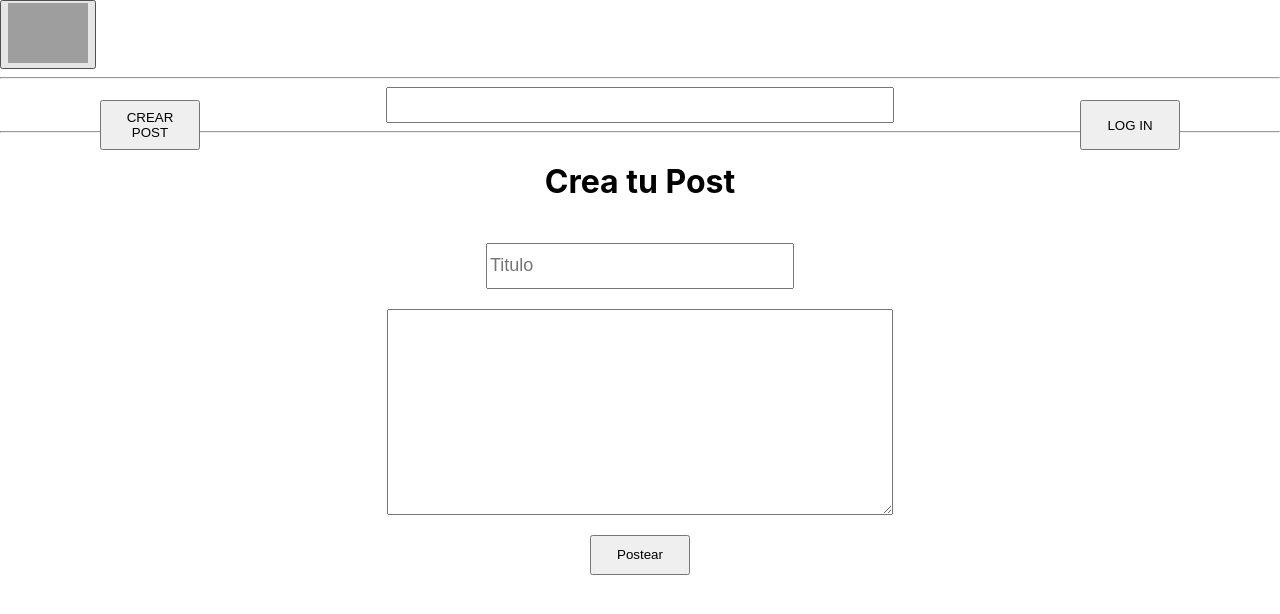
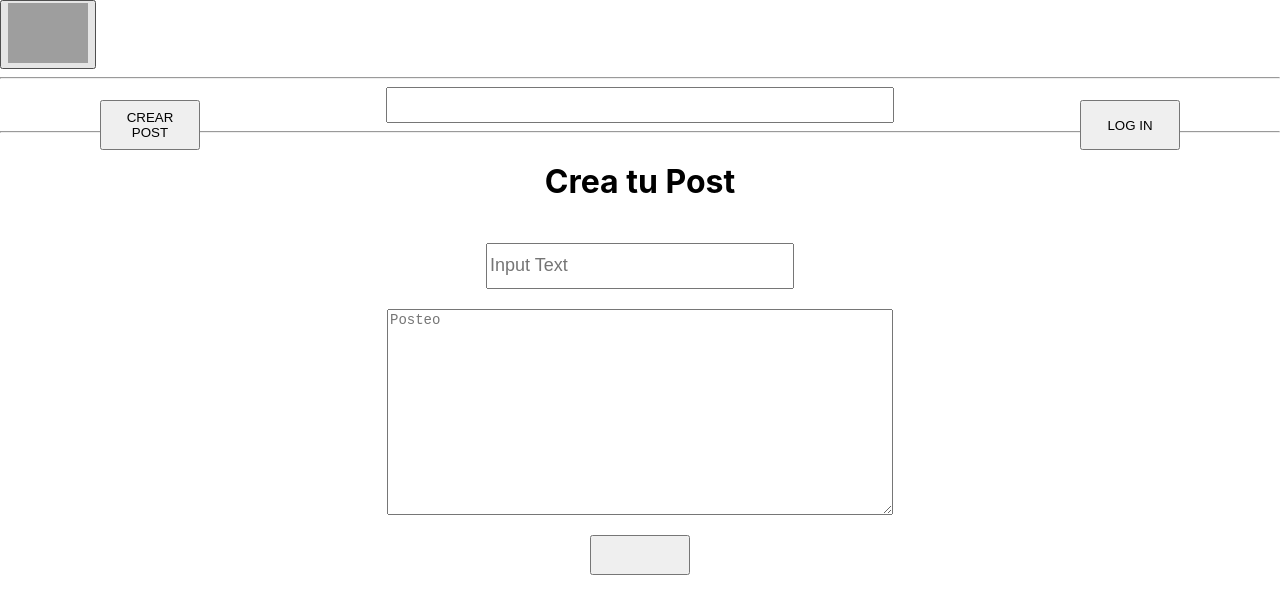
Before and after one commit to romanreyy/trabajoreact, a React (Create React App) app: page /CreatePost in a window 1280 px wide. Shown: the top 614 px of the page. Built offline with nearby package versions, Linux system fonts and the light colour scheme; grey boxes are pictures that could not be loaded.

Commit message:
"nuevo commit"

```diff
--- a/src/Conteiners/Do_Post.js
+++ b/src/Conteiners/Do_Post.js
@@ -1,10 +1,35 @@
-import React from "react";
+import React, {useState, useEffect} from "react";
 import {Link} from "react-router-dom";
 import {Icon} from "../components/icon";
 import {SearchBar} from "../components/search_bar";
 import {ButtonCreate} from "../components/create_post";
 import {Login} from "../components/login";
 export default function CreatePost (){
+    const [formData, setFormData] = useState({
+        inputText: '',
+        textArea: ''
+    });
+    const [dataList, setDataList] = useState(() => {
+        const savedData = localStorage.getItem('formData');
+        return savedData ? JSON.parse(savedData) : [];
+    });
+
+    useEffect(() => {
+        localStorage.setItem('formData', JSON.stringify(dataList));
+    }, [dataList]);
+
+    const handleInputChange = (e) => {
+        const { name, value } = e.target;
+        setFormData({ ...formData, [name]: value });
+    };
+
+    const handleSubmit = (e) => {
+        e.preventDefault();
+        const newData = { ...formData };
+        setDataList([...dataList, newData]);
+        setFormData({ inputText: '', textArea: '' });
+    };
+
         return (
             <div>
                 <nav>
@@ -22,7 +47,7 @@ export default function CreatePost (){
                     </Link>
                     <hr/>
                 </nav>
-                    <form
+                <form onSubmit={handleSubmit}
                       style={{
                           margin: "0 auto",
                           display: "flex",
@@ -33,7 +58,12 @@ export default function CreatePost (){
                 >
                     <h1>Crea tu Post</h1>
                     <br/>
-                    <input type="text" placeholder="Titulo"
+                    <input
+                        type="text"
+                        name="inputText"
+                        value={formData.inputText}
+                        onChange={handleInputChange}
+                        placeholder="Input Text"
                         style={{
                             height: "40px",
                             width: "300px",
@@ -42,6 +72,11 @@ export default function CreatePost (){
                     />
                     <br/>
                     <textarea
+                        name="textArea"
+                        placeholder="Posteo"
+                        value={formData.textArea}
+                        onChange={handleInputChange}
+
                         style={{
                             height: "200px",
                             width: "500px",
@@ -49,7 +84,7 @@ export default function CreatePost (){
                         }}
                     />
                     <br/>
-                    <input type="submit" value="Postear"
+                    <button type="submit" value="Postear"
                            style={{
                                height: "40px",
                                width: "100px"
--- /dev/null
+++ b/src/components/DataContext.js
@@ -0,0 +1,17 @@
+import React, { createContext, useContext, useState } from 'react';
+
+const DataContext = createContext();
+
+export const DataProvider = ({ children }) => {
+    const [dataList, setDataList] = useState([]);
+
+    return (
+        <DataContext.Provider value={{ dataList, setDataList }}>
+            {children}
+        </DataContext.Provider>
+    );
+};
+
+export const useData = () => {
+    return useContext(DataContext);
+};
--- a/src/components/posts.js
+++ b/src/components/posts.js
@@ -1,5 +1,6 @@
-
+import {useData} from "./DataContext";
 export function Posts() {
+        const {dataList} = useData();
         return (
             <div
                 style={{
@@ -16,10 +17,25 @@ export function Posts() {
             >
                 <h1> Hola Boca</h1>
                 <p>
-                Lorem Ipsum es simplemente el texto de relleno de las imprentas y archivos de texto. Lorem Ipsum ha sido el texto de relleno estándar de las industrias desde el año 1500, cuando un impresor (N. del T. persona que se dedica a la imprenta) desconocido usó una galería de textos y los mezcló de tal manera que logró hacer un libro de textos especimen.
-                No sólo sobrevivió 500 años, sino que tambien ingresó como texto de relleno en documentos electrónicos, quedando esencialmente igual al original. Fue popularizado en los 60s con la creación de las hojas "Letraset", las cuales contenian pasajes de Lorem Ipsum, y más recientemente con software de autoedición, como por ejemplo Aldus PageMaker,
+                    Lorem Ipsum es simplemente el texto de relleno de las imprentas y archivos de texto. Lorem Ipsum ha
+                    sido el texto de relleno estándar de las industrias desde el año 1500, cuando un impresor (N. del T.
+                    persona que se dedica a la imprenta) desconocido usó una galería de textos y los mezcló de tal
+                    manera que logró hacer un libro de textos especimen.
+                    No sólo sobrevivió 500 años, sino que tambien ingresó como texto de relleno en documentos
+                    electrónicos, quedando esencialmente igual al original. Fue popularizado en los 60s con la creación
+                    de las hojas "Letraset", las cuales contenian pasajes de Lorem Ipsum, y más recientemente con
+                    software de autoedición, como por ejemplo Aldus PageMaker,
                     el cual incluye versiones de Lorem Ipsum.
                 </p>
+                <h2>Datos Guardados:</h2>
+                <ul>
+                    {dataList.map((data, index) => (
+                        <li key={index}>
+                            Input Text: {data.inputText}, Text Area: {data.textArea}
+                        </li>
+                    ))}
+                </ul>
             </div>
+
         );
     }
```
Lines whose indentation alone changed are shown as unchanged.
